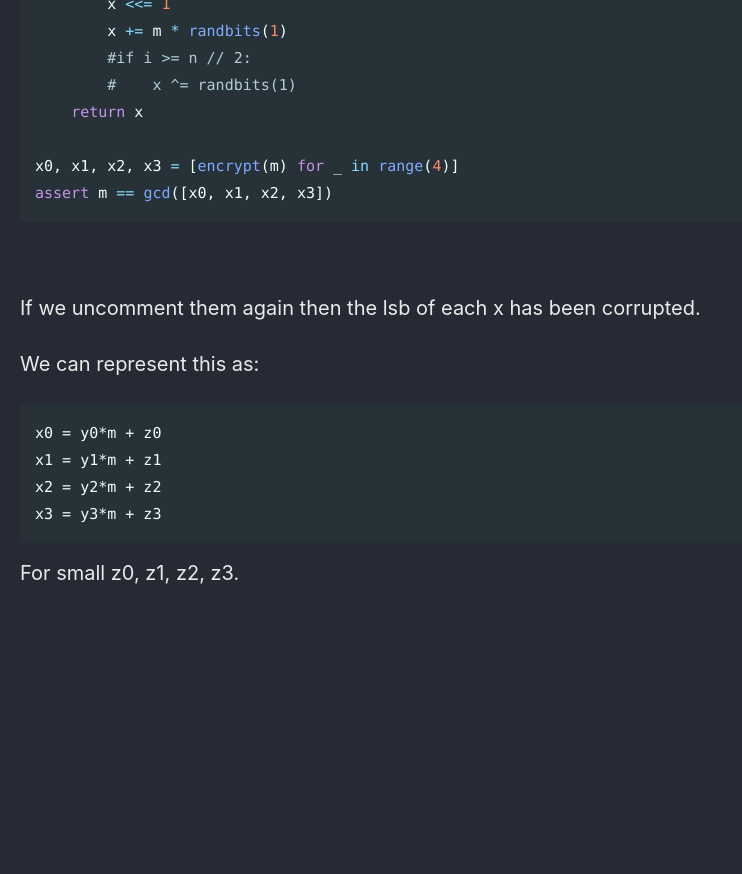
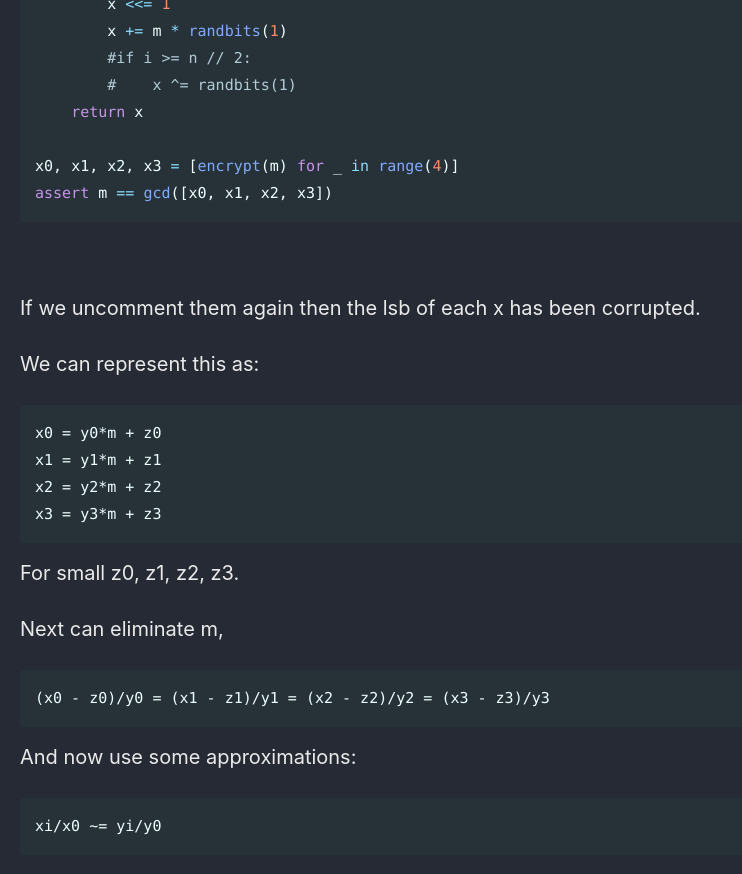
Before and after one commit to Connor-McCartney/Connor-McCartney.github.io, a Jekyll site: the page built from _pages/cryptography/other/WaniCTF2024.md, in a window 1280 px wide and 900 px high, scrolled down 1513 px. Shown: the top 874 px of the window, without its empty margins (0-742 px from the left). Built offline with Jekyll 4.4.1, drawn with Linux system fonts in a browser that asks for light colours; cached includes are drawn as plain includes; before the commit the page ends 2157 px from its top, so only the background shows below that.

Commit message:
Update WaniCTF2024.md

````diff
--- a/_pages/cryptography/other/WaniCTF2024.md
+++ b/_pages/cryptography/other/WaniCTF2024.md
@@ -82,3 +82,15 @@ x3 = y3*m + z3
 ```
 
 For small z0, z1, z2, z3.
+
+Next can eliminate m,
+
+```
+(x0 - z0)/y0 = (x1 - z1)/y1 = (x2 - z2)/y2 = (x3 - z3)/y3
+```
+
+And now use some approximations:
+
+```
+xi/x0 ~= yi/y0
+```
````
